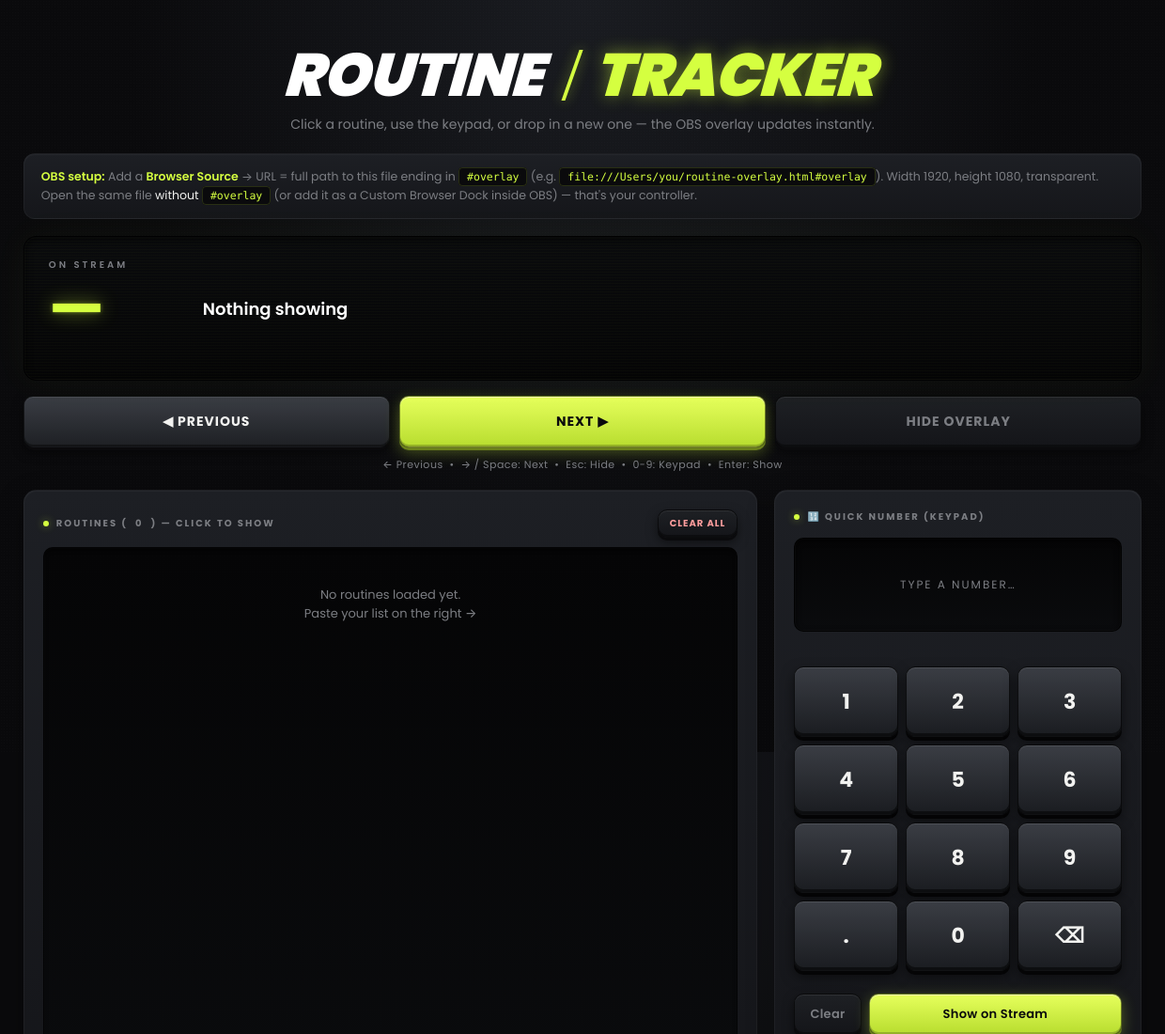
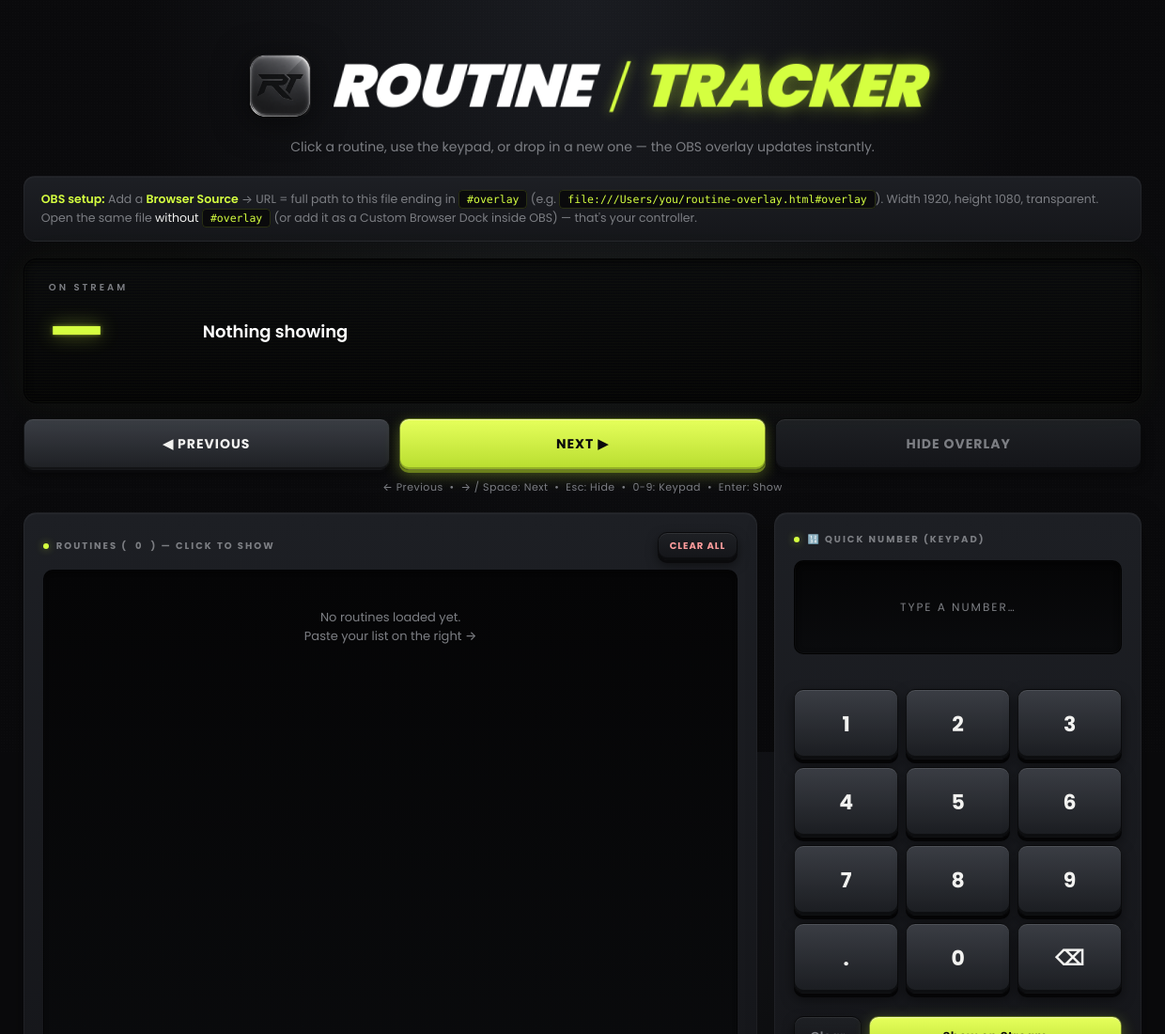
Before and after one commit to conquerdesigngroup/routine-tracker, an Electron app: page index.html in a window 1240 px wide. Shown: the top 1100 px of the page at 94% size. Drawn offline with Linux system fonts and the light colour scheme; no server answers.

Commit message:
Release v1.1.2: logo tile in controller banner
- Add images/app-icon.png (glass RT tile with transparent edges, masked from
  the source via build/strip_bg.py)
- Place the tile left of the ROUTINE / TRACKER wordmark at the top of the
  controller
- Register images/**/* so the DMG bundles the new asset

```diff
--- a/css/styles.css
+++ b/css/styles.css
@@ -112,6 +112,22 @@
   letter-spacing: -0.5px;
 }
 
+/* Top banner: app icon + wordmark */
+.brand-row {
+  display: flex;
+  align-items: center;
+  justify-content: center;
+  gap: clamp(10px, 1.2vw, 18px);
+  width: 100%;
+  margin: 8px auto 10px;
+}
+.brand-icon {
+  height: clamp(52px, 7.2vw, 88px);
+  width: auto;
+  display: block;
+  filter: drop-shadow(0 6px 18px rgba(0,0,0,0.55));
+}
+
 /* New Balance-inspired wordmark */
 .brand {
   font-family: 'Poppins', sans-serif;
@@ -121,14 +137,13 @@
   font-size: clamp(32px, 5.5vw, 64px);
   line-height: 1;
   letter-spacing: -0.02em;
-  margin: 8px auto 10px;
+  margin: 0;
   display: flex;
   align-items: center;
   justify-content: center;
   gap: 0.25em;
   color: var(--white);
   transform: skewX(-6deg);
-  width: 100%;
   text-align: center;
 }
 .brand .brand-1 { color: var(--white); }
--- a/index.html
+++ b/index.html
@@ -22,7 +22,10 @@
 
 <!-- CONTROLLER -->
 <div class="controller">
-  <div class="brand"><span class="brand-1">routine</span><span class="brand-slash"></span><span class="brand-2">tracker</span></div>
+  <div class="brand-row">
+    <img src="images/app-icon.png" class="brand-icon" alt="">
+    <div class="brand"><span class="brand-1">routine</span><span class="brand-slash"></span><span class="brand-2">tracker</span></div>
+  </div>
   <div class="sub">Click a routine, use the keypad, or drop in a new one — the OBS overlay updates instantly.</div>
 
   <div class="update-banner" id="update-banner" style="display:none">
--- a/package.json
+++ b/package.json
@@ -1,6 +1,6 @@
 {
   "name": "routine-tracker",
-  "version": "1.1.1",
+  "version": "1.1.2",
   "description": "OBS overlay controller for dance competition routines",
   "main": "main.js",
   "scripts": {
@@ -18,7 +18,8 @@
       "index.html",
       "css/**/*",
       "js/**/*",
-      "fonts/**/*"
+      "fonts/**/*",
+      "images/**/*"
     ],
     "mac": {
       "category": "public.app-category.productivity",
--- a/update-manifest.json
+++ b/update-manifest.json
@@ -1,6 +1,6 @@
 {
-  "version": "1.1.1",
-  "downloadUrl": "https://github.com/conquerdesigngroup/routine-tracker/releases/download/v1.1.1/Routine-Tracker-1.1.1-arm64.dmg",
-  "downloadUrlX64": "https://github.com/conquerdesigngroup/routine-tracker/releases/download/v1.1.1/Routine-Tracker-1.1.1-x64.dmg",
-  "releaseNotes": "New glass-RT app icon. All v1.1.0 features included: filter + search routines, auto-mark shown, Next Up preview, elapsed timer, Recover Cleared, drag-and-drop PDF, bigger/bolder list text."
+  "version": "1.1.2",
+  "downloadUrl": "https://github.com/conquerdesigngroup/routine-tracker/releases/download/v1.1.2/Routine-Tracker-1.1.2-arm64.dmg",
+  "downloadUrlX64": "https://github.com/conquerdesigngroup/routine-tracker/releases/download/v1.1.2/Routine-Tracker-1.1.2-x64.dmg",
+  "releaseNotes": "Glass-RT logo now shows at the top of the controller next to the wordmark, with a transparent edge so the tile floats on the dark background."
 }
```
Also changed, not shown: images/app-icon.png (added), 1 other file.
